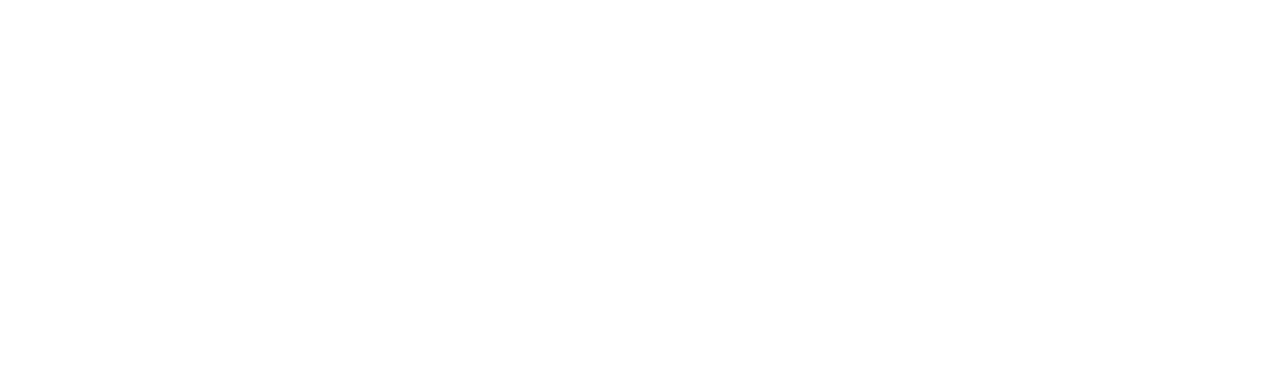
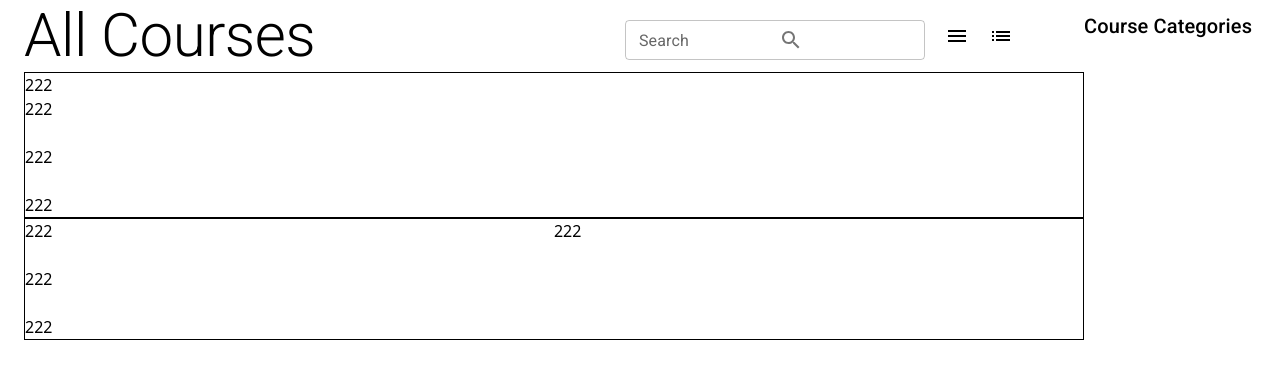
Before and after one commit to thanhan1612/Edupress-, a React (Vite) app in the folder client/: page /courses in a window 1280 px wide. Before the commit this address had no page. Shown: the top 378 px of the page. Built offline with nearby package versions, Linux system fonts and the light colour scheme.

Commit message:
initial commit

```diff
--- a/client/index.html
+++ b/client/index.html
@@ -4,6 +4,7 @@
     <meta charset="UTF-8" />
     <link rel="icon" type="image/svg+xml" href="/vite.svg" />
     <meta name="viewport" content="width=device-width, initial-scale=1.0" />
+    <meta name="viewport" content="initial-scale=1, width=device-width" />
 
     <link href="https://fonts.googleapis.com/css2?family=Roboto:ital,wght@0,100;0,300;0,400;0,500;0,700;0,900;1,100;1,300;1,400;1,500;1,700;1,900&display=swap" rel="stylesheet">
 
--- a/client/package.json
+++ b/client/package.json
@@ -17,6 +17,7 @@
     "@fortawesome/free-regular-svg-icons": "^6.7.2",
     "@fortawesome/free-solid-svg-icons": "^6.7.2",
     "@fortawesome/react-fontawesome": "^0.2.2",
+    "@mui/icons-material": "^6.4.2",
     "@mui/material": "^6.4.1",
     "@mui/styled-engine-sc": "^6.4.0",
     "@react-oauth/google": "^0.12.1",
--- a/client/src/App.jsx
+++ b/client/src/App.jsx
@@ -7,6 +7,7 @@
 import OTPverify from "./Pages/OTPsend/OTPsend";
 import Reset from "./Pages/OTPsend/Reset";
 import { createContext, useState } from "react";
+import Courses from "./Pages/AllCourses/AllCourses";
 
 
 export const RecoveryContext = createContext();
@@ -27,6 +28,7 @@
           <Route path="/signup" element={<SignUpPage />} />
           <Route path = "/otpsend" element = {<OTPverify />} />
           <Route path = "/reset" element = {<Reset />} />
+          <Route path = "/courses" element = {<Courses />} />
         </Routes>
       </Router>
 
--- /dev/null
+++ b/client/src/Pages/AllCourses/AllCourses.jsx
@@ -0,0 +1,76 @@
+import React from "react";
+import { Container, Typography, TextField, AppBar, Stack,Box, InputAdornment, Menu } from "@mui/material";
+import SearchIcon from '@mui/icons-material/Search';
+import MenuIcon from '@mui/icons-material/Menu';
+import Grid from '@mui/material/Grid2';
+import ListIcon from '@mui/icons-material/List';
+
+const Courses = () => {
+  return (
+      <Container maxWidth="xl" >
+        <div className="courses" style = {{display:"flex",flexWrap:"nowrap"}} >
+            <div className="coursedisplay">
+                <div className="searchbar" style ={{justifyContent:"center",alignItems:"center",display:"flex"}}>
+
+                    <Typography variant = {"h2"}>All Courses</Typography>
+                    <Box sx ={{justifyContent:"center",alignItems:"center",display:"flex",gap:"20px"}}>
+                        <TextField
+                            variant="outlined"
+                            label="Search"
+                            size="small"
+                            margin = "normal"
+                            sx={{ width: 300 }}
+                            InputProps={{
+
+                            endAdornment: (
+                                <InputAdornment position="end" >
+                                <SearchIcon />
+                                </InputAdornment>
+                            ),
+                            }}
+                        />
+                        <MenuIcon />
+                        <ListIcon />
+                    </Box>
+
+                 </div>
+                 <Box sx={{ flexGrow: 1 }}>
+                    <Grid container spacing={3} style = {{border:"1px solid"}}>
+                        <Grid item xs>
+                        <h1>222</h1>
+                        <h1>222</h1>
+                        </Grid>
+                        <Grid item xs={6}>
+                        <h1>222</h1>
+                        </Grid>
+                        <Grid item xs>
+                        <h1>222</h1>
+                        </Grid>
+                    </Grid>
+                    <Grid container spacing={3} style = {{border:"1px solid",display:"flex",flexDirection:"row"}}>
+                        <Grid item xs sx = {{display:"flex",flexDirection:"row"}}>
+                        <h1>222</h1>
+                        <h1>222</h1>
+                        </Grid>
+                        <Grid item xs={6}>
+                        <h1>222</h1>
+                        </Grid>
+                        <Grid item xs>
+                        <h1>222</h1>
+                        </Grid>
+                    </Grid>
+                    </Box>
+            </div>
+
+
+            <div className="coursencategories" style ={{width:"200px",paddingTop:"10px"}}>
+                <Typography variant="h6">Course Categories</Typography>
+            </div>
+        </div>
+
+
+      </Container>
+  );
+};
+
+export default Courses;
```
Also changed, not shown: 1 other file (tests, documents, lock files or other folders).
